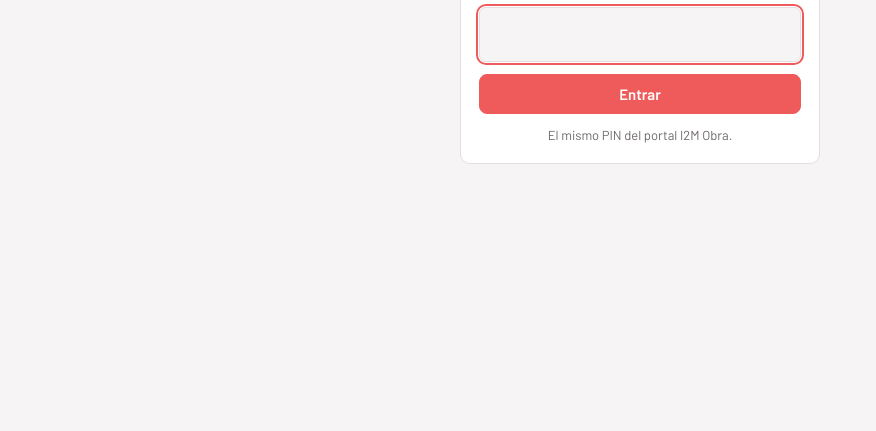
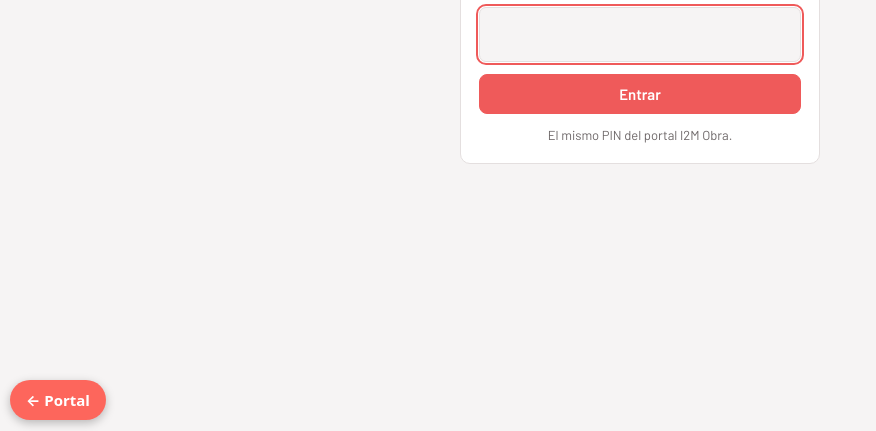
Before and after one commit to requisas-obra/requisas, a plain HTML site: page credenciales.html in a window 1280 px wide. Shown: the part 368-799 px from the top of the page, without its empty margins (0-876 px from the left). Drawn offline with nearby package versions, Linux system fonts and the light colour scheme.

Commit message:
Add files via upload

```diff
--- a/credenciales.html
+++ b/credenciales.html
@@ -468,4 +468,5 @@ async function cargar(){
   await cargar();
 })();
 </script>
+<a id="volverPortal" href="https://script.google.com/macros/s/AKfycbz0SDw7vafw0_khLefw8pDp-geYA5kgc7w1jJjUH48s3wWhAmI286mxOHkauAvMgLnv/exec?p=portal" target="_top" style="position:fixed;left:max(10px,env(safe-area-inset-left,0px));bottom:max(12px,env(safe-area-inset-bottom,0px));z-index:9999;background:#FD665C;color:#fff;font:700 15px system-ui,-apple-system,sans-serif;text-decoration:none;padding:10px 16px;border-radius:999px;box-shadow:0 3px 10px rgba(0,0,0,.25)">← Portal</a>
 </body></html>
```
Also changed, not shown: index.html (+1 -0 lines), pases.html (+1 -0 lines), vehiculos.html (+1 -0 lines).
